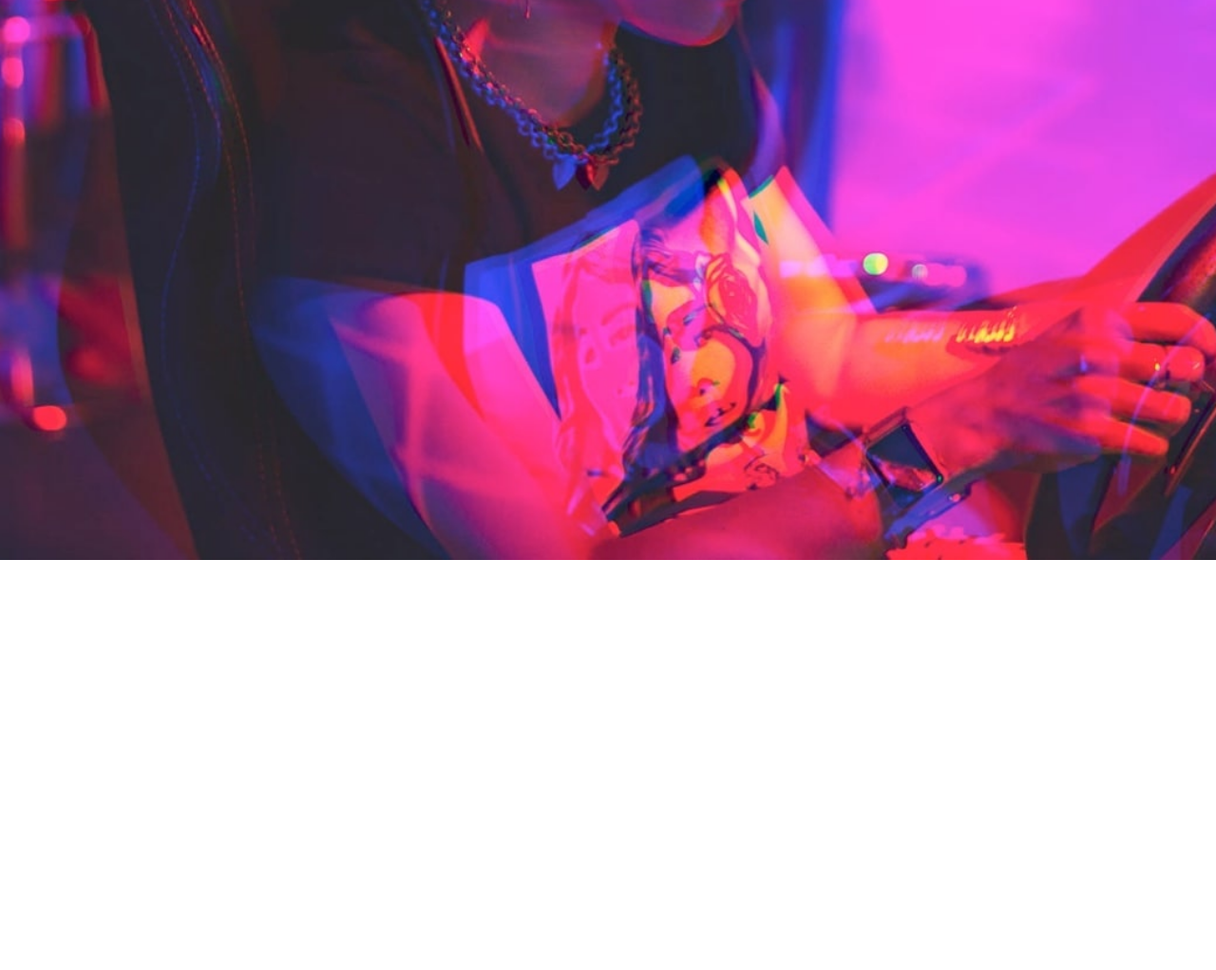
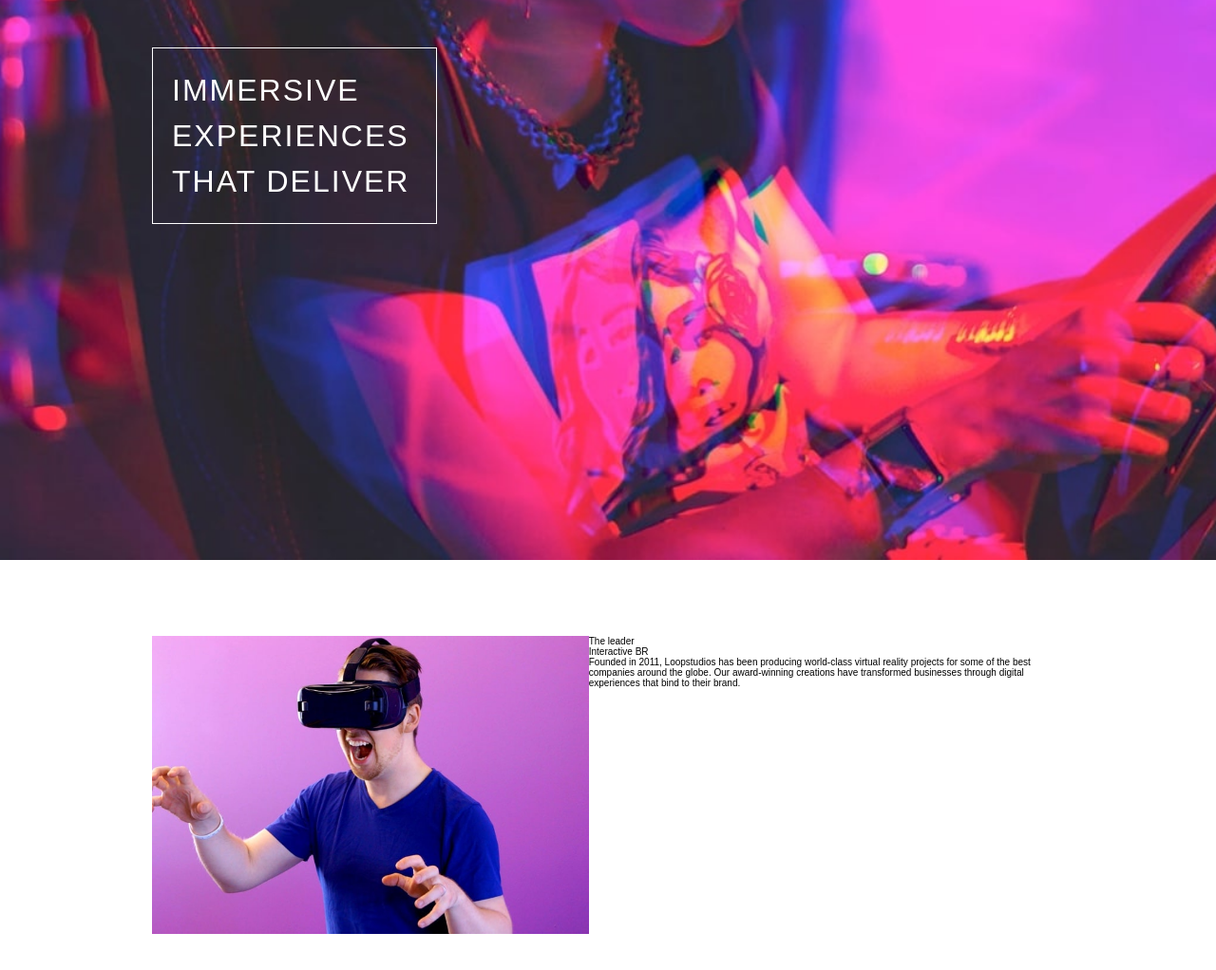
Before and after one commit to Christiano0407/frontendWeb, a website: page src/html/index.html in a window 1280 px wide. Shown: the part 210-1232 px from the top of the page at 95% size. Before the commit the page ends 800 px from the top, so only its background shows below. Drawn offline with nearby package versions, Linux system fonts and the light colour scheme; a web font is replaced by a local one.

Commit message:
interactive

```diff
--- a/src/css/style.css
+++ b/src/css/style.css
@@ -81,4 +81,62 @@ body {
     transform: scaleX(1);
   }
 
+  .burger {
+      display: none;
+      cursor: pointer;
+  }
+  .burger > div {
+      width: 30px;
+      height: 3px;
+      background-color: hsl(0, 0%, 100%);
+      margin: 5px;
+      transition: all 0.3s ease;
+  }
+  .toggle .line-1 {
+      transform: rotate(-45deg) translate(-5px, 6px);
+  }
+  .toggle .line-3 {
+      opacity: 0;
+  }
+  .toggle .line-3 {
+      transform: rotate(45deg) translate(-5px, -6px);
+  }
+
+  .hero-text {
+      width: 30rem;
+      font-size: 3.2rem;
+      border: 1px solid hsl(0, 0%, 100%);
+      padding: 20px;
+      letter-spacing: 2px;
+      text-transform: uppercase;
+      transform: translateY(20vh);
+      line-height: 1.5;
+     /*  animation: fadeIn 3s ease-in 1s forwards; */
+  }
+
+  @keyframes fadeIn {
+      from {
+      transform: translateY(-40rem);
+      }
+      to {
+      transform: translateY(initial);
+      }
+  }
  /*  //main */
+ .main {
+     margin-top: 8rem;
+     width: 100%;
+ }
+ .interactive {
+     display: flex;
+     width: 100%;
+     justify-content: center;
+     margin-bottom: 8rem;
+ }
+ .interactive__image-container {
+     width: 100rem;
+ }
+ .interactive__image-container img {
+     max-width: 100%;
+     height: auto;
+ }
--- a/src/html/index.html
+++ b/src/html/index.html
@@ -22,7 +22,7 @@
         <div class="container">
             <nav class="navbar">
               <div class="logo">
-                <a href="#"><img src="../assets/icon/logo.svg" alt="logo"></a>
+                <a href="#"><img src="../assets/icon/logo.svg" alt="logo" title="logo"></a>
               </div>
               <ul class="main-nav">
                 <li><a href="index.html">Home</a></li>
@@ -46,9 +46,26 @@
 
     <main class="main">
         <div class="container">
+            <!--Interactive Section-->
             <section class="interactive" id="interactive">
+                <div class="interactive__image-container">
+                    <img src="../assets/img/desktop/image-interactive.jpg" alt="Interactive_image" title="Interactive-img">
+                </div>
+               <div class="interactive__content">
+                   <p class="virtual">The leader <br>Interactive BR</p>
+                   <p>Founded in 2011, Loopstudios has been producing world-class virtual reality
+                    projects for some of the best companies around the globe. Our award-winning
+                    creations have transformed businesses through digital experiences that bind
+                    to their brand.</p>
+               </div>
+            </section>
+            <!--End Interactive-->
+
+            <!--Grid section-->
+            <section class="grid" id="grid">
 
             </section>
+            <!--End Grid-->
         </div>
 
     </main>
```
